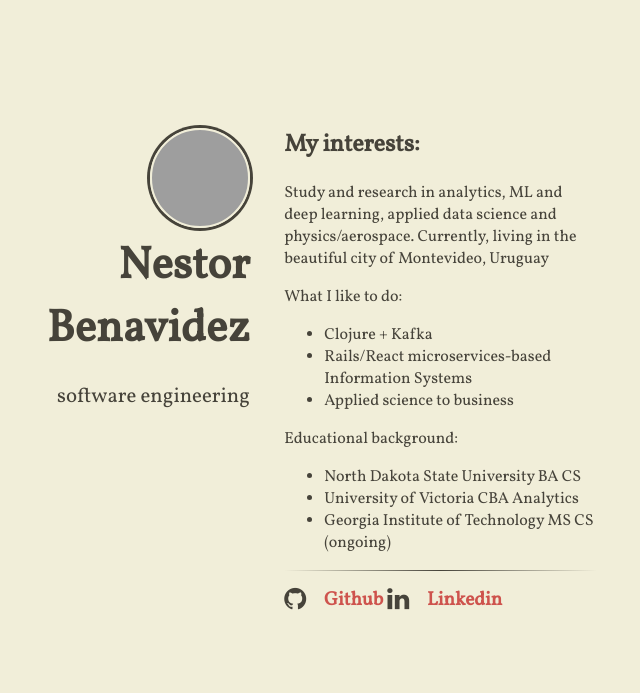
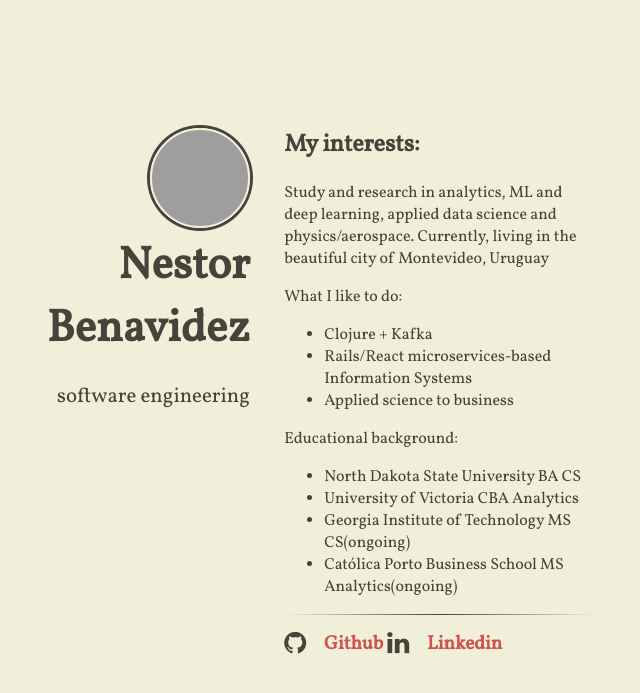
Before and after one commit to nestorbenavidez/shortkingstories.github.io, a Jekyll site: the page built from index.html, in a window 1280 px wide, cut to the strip 0-693 px from the top of the page. Shown: the whole strip, without its empty margins (383-1023 px from the left). Built offline with Jekyll 4.4.1, drawn with Linux system fonts in a browser that asks for light colours; nearby versions of some CDN libraries; grey boxes are pictures that could not be loaded.

Commit message:
Update content.html
Add Catolica MS educational reference

```diff
--- a/_includes/content.html
+++ b/_includes/content.html
@@ -12,8 +12,8 @@
 <ul>
   <li>North Dakota State University BA CS</li>
   <li>University of Victoria CBA Analytics</li>
-  <li>Georgia Institute of Technology MS CS (ongoing)</li>
-
+  <li>Georgia Institute of Technology MS CS(ongoing)</li>
+  <li>Católica Porto Business School MS Analytics(ongoing)</li>
 </ul>
 
 <hr />
```
